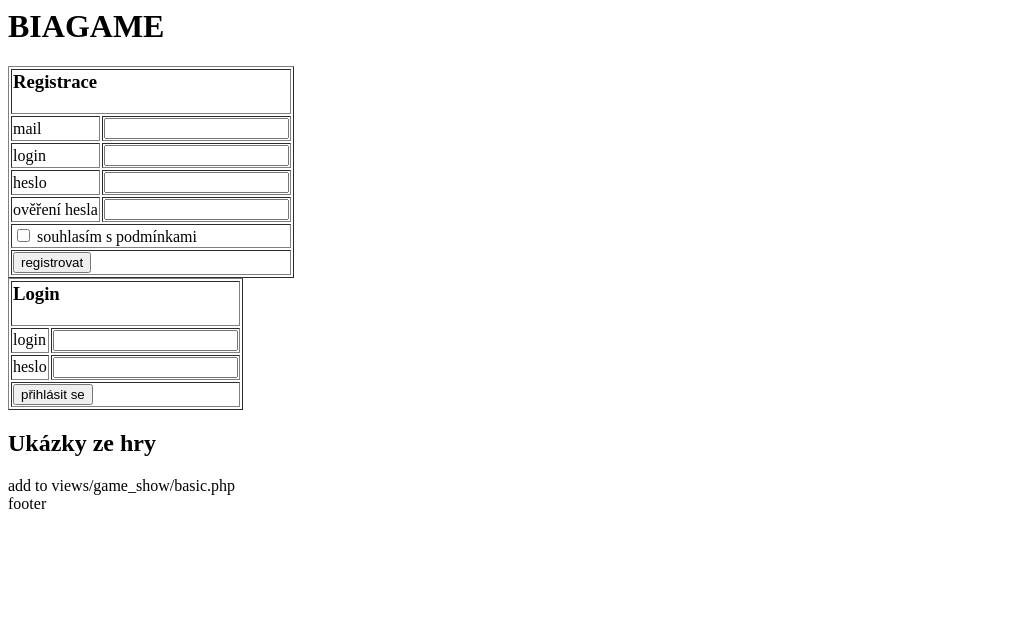
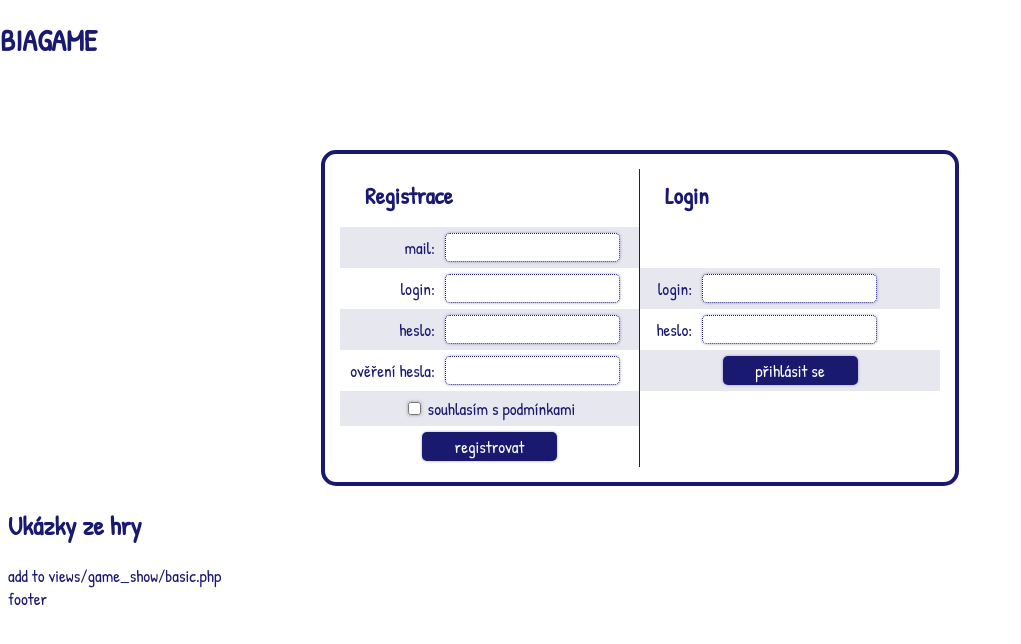
Before and after one commit to ununik/biagame, a PHP site: page /terminal/ in a window 1280 px wide. Shown: the top 644 px of the page, without its empty margins (0-1021 px from the left). Run offline with PHP 8.4, Linux system fonts and the light colour scheme; data comes from the database, SQL or seed files in the repository.

Commit message:
Beginning of designing

```diff
--- a/controllers/home.php
+++ b/controllers/home.php
@@ -3,7 +3,11 @@ $html->addScript('<script src="js/ajax.js"></script>');
 $html->addScript('<script src="js/registration.js"></script>');
 $html->addScript('<script src="js/login.js"></script>');
 
+$html->addCss('<link rel="stylesheet" href="css/unlogHome.css" type="text/css">');
+;
+$html->addContent("<div id='home_forms'>");
 $html->addContent("<div id='status'></div>");
 $html->addContent(include('views/registration/form.php'));
 $html->addContent(include('views/login/form.php'));
+$html->addContent("</div>");
 $html->addContent(include('views/game_show/basic.php'));
--- a/controllers/log/profil.php
+++ b/controllers/log/profil.php
@@ -1,4 +1,7 @@
 <?php
+$equipment = new Equipment();
+
 $html->addContent(include ('views/profil/description.php'));
 $html->addContent(include ('views/profil/storeLink.php'));
 $html->addContent(include ('views/profil/equipment.php'));
+$html->addContent(include ('views/profil/myItems.php'));
--- a/controllers/registrationAjax.php
+++ b/controllers/registrationAjax.php
@@ -1,5 +1,4 @@
 <?php
-print_r($_POST);
 include '../models/config.php';
 include '../models/helpers.php';
 function __autoload($name)
@@ -53,7 +52,7 @@ if($rules == 'false'){
 
 if(count($err) < 1){
 	$registration->createUser($mail, $login, $password);
-	echo 'registrated';
+	echo 'Úspěšně registrováno. Nyní se lze přihlásit';
 }
 
 foreach ($err as $err)
--- /dev/null
+++ b/css/basicPage.css
@@ -0,0 +1,25 @@
+body * {
+	font-size: 17px;
+	font-family: 'Patrick Hand', cursive;
+	color: #191970;
+}
+h1{
+	font-size: 30px;
+}
+h2{
+	font-size: 26px;
+}
+h3{
+	font-size: 23px;
+}
+#headline{
+	position: absolute;
+	top: 0px;
+	left: 0px;
+	width: 100%;
+	height: 150px;
+}
+#content{
+	margin: 150px 0px 0px 0px;
+	width: 100%;
+}
--- /dev/null
+++ b/css/unlogHome.css
@@ -0,0 +1,101 @@
+#home_forms{
+	max-width: 600px;
+	margin: 0px auto;
+	padding: 15px;
+	border: 4px solid #191970;
+	border-radius: 15px;
+	overflow: auto;
+}
+#home_show{
+	clear: both;
+}
+
+#registration_table{
+	float: left;
+	width: 50%;
+	border-collapse: collapse;
+	border-right: 1px solid #191970;
+}
+#registration_table tr:nth-child(even){
+	background-color: rgba(25,25,112, 0.1);
+}
+#registration_table tr td h3{
+	margin: 5px 0px 10px 25px;
+}
+#registration_table tr td{
+	padding: 6px 0px;
+}
+#registration_table tr:nth-child(n+2):nth-child(-n+5) td:nth-child(1){
+	padding-right: 10px;
+	text-align: right;
+}
+#registration_table tr:nth-child(6) td{
+	text-align: center;
+}
+#registration_table tr:nth-child(7) td{
+	text-align: center;
+}
+#registration_table tr:nth-child(7) td input{
+	color: white;
+	background-color: #191970;
+	border: none;
+	padding: 3px 0px;
+	width: 45%;
+}
+#registration_table input{
+	border: 1px dotted #191970;
+	outline: none;
+	border-radius: 5px;
+	padding: 2px 4px;
+	box-shadow: 0px 0px 3px rgba(25,25,112, 0.4);
+}
+#registration_table input:focus{
+	border: 1px solid #191970;
+}
+
+#login_table{
+	float: right;
+	width: 50%;
+	border-collapse: collapse;
+}
+#login_table tr:nth-child(even){
+	background-color: rgba(25,25,112, 0.1);
+}
+#login_table tr td h3{
+	margin: 5px 0px 51px 25px;
+}
+#login_table tr td{
+	padding: 6px 0px;
+}
+#login_table input{
+	border: 1px dotted #191970;
+	outline: none;
+	border-radius: 5px;
+	padding: 2px 4px;
+	box-shadow: 0px 0px 3px rgba(25,25,112, 0.4);
+}
+#login_table input:focus{
+	border: 1px solid #191970;
+}
+#login_table tr:nth-child(n+2):nth-child(-n+3) td:nth-child(1){
+	padding-right: 10px;
+	text-align: right;
+}
+#login_table tr:nth-child(4) td{
+	text-align: center;
+}
+#login_table tr:nth-child(4) td input{
+	color: white;
+	background-color: #191970;
+	border: none;
+	padding: 3px 0px;
+	width: 45%;
+}
+
+#status{
+	background-color: red;
+	color: white;
+}
+#status div{
+	margin: 3px 10px;
+}
--- a/index.php
+++ b/index.php
@@ -18,6 +18,8 @@ if(!isset($_SESSION['profil_id']) || $_SESSION['profil_id']!=""){
 	$profil = new Profil($_SESSION['profil_id']);
 }
 $html = new HTML();
+$html->addCss("<link href='https://fonts.googleapis.com/css?family=Patrick+Hand&subset=latin,latin-ext' rel='stylesheet' type='text/css'>");
+$html->addCss('<link rel="stylesheet" href="css/basicPage.css" type="text/css">');
 
 if($profil->log == false || $profil->getId() == 0)
 {
--- a/models/classes/Connection.class.php
+++ b/models/classes/Connection.class.php
@@ -11,7 +11,7 @@ class Connection
     protected function connect()
     {
         if($_SERVER['HTTP_HOST'] == 'localhost' || $_SERVER['HTTP_HOST'] == '127.0.0.1') {
-            $dbh = new PDO('mysql:host=localhost;dbname=biagame', 'root', '');
+            $dbh = new PDO('mysql:host=localhost;dbname=biagame', 'root', 'Unununium111');
             $dbh->exec("set names utf8");
             return $dbh;
         }else{
--- a/models/classes/HTML.class.php
+++ b/models/classes/HTML.class.php
@@ -3,6 +3,7 @@ class HTML
 {
 	private $getPage = 'home';
 	private $script = '';
+	private $css = '';
 	private $headlineTitle = 'BIAGAME';
 	private $title = 'BIAGAME';
 	private $header = '';
@@ -31,6 +32,15 @@ class HTML
 	public function getScript()
 	{
 		return $this->script;
+	}
+
+	public function addCss($new)
+	{
+		$this->css .= $new;
+	}
+	public function getCss()
+	{
+		return $this->css;
 	}
 
 	public function getHeadlineTitle()
--- a/models/classes/Store.class.php
+++ b/models/classes/Store.class.php
@@ -21,7 +21,7 @@ class Store extends Connection
 		return $items;
 	}
 
-	public function getItemById($id, $level)
+	public function getItemById($id, $level = 100000)
 	{
 		$db = parent::connect();
 		$result = $db->prepare("SELECT * FROM `store_Items` WHERE (`id`=? && `level`<=? && `allowedInStore`=?) ORDER BY `price` DESC ");
--- a/views/game_show/basic.php
+++ b/views/game_show/basic.php
@@ -1,5 +1,6 @@
 <?php
-$container = "<h2>Ukázky ze hry</h2>";
+$container = "<div id='home_show'><h2>Ukázky ze hry</h2>";
 $container .= 'add to views/game_show/basic.php';
+$container .= "</div>";
 
 return $container;
--- a/views/login/form.php
+++ b/views/login/form.php
@@ -1,15 +1,15 @@
 <?php
 $container = '';
-$container .= "<table border='1px'>";
+$container .= "<table id='login_table'>";
 $container .= "<tr>
 		<td colspan='2'><h3>Login</h3></td>
 		</tr>";
 $container .= "<tr>
-		<td><label for='login_registration'>login</label></td>
+		<td><label for='login_registration'>login:</label></td>
 		<td><input type='text' id='login_login'></td>
 		</tr>";
 $container .= "<tr>
-		<td><label for='password_registration'>heslo</label></td>
+		<td><label for='password_registration'>heslo:</label></td>
 		<td><input type='password' id='password_login'></td>
 		</tr>";
 $container .= "<tr>
--- a/views/page.php
+++ b/views/page.php
@@ -6,6 +6,7 @@ return "
     	<title>{$html->getTitle()}</title>
         <meta charset='utf-8'>
         <meta name='viewport' content='width=device-width; initial-scale=1.0'>
+        {$html->getCss()}
         {$html->getScript()}
     </head>
     <body>
--- a/views/registration/form.php
+++ b/views/registration/form.php
@@ -1,23 +1,23 @@
 <?php
 $container = '';
-$container .= "<table border='1px'>";
+$container .= "<table id='registration_table'>";
 $container .= "<tr>
 		<td colspan='2'><h3>Registrace</h3></td>
 		</tr>";
 $container .= "<tr>
-		<td><label for='mail_registration'>mail</label></td>
+		<td><label for='mail_registration'>mail:</label></td>
 		<td><input type='text' id='mail_registration'></td>
 		</tr>";
 $container .= "<tr>
-		<td><label for='login_registration'>login</label></td>
+		<td><label for='login_registration'>login:</label></td>
 		<td><input type='text' id='login_registration'></td>
 		</tr>";
 $container .= "<tr>
-		<td><label for='password_registration'>heslo</label></td>
+		<td><label for='password_registration'>heslo:</label></td>
 		<td><input type='password' id='password_registration'></td>
 		</tr>";
 $container .= "<tr>
-		<td><label for='passwordAgain_registration'>ověření hesla</label></td>
+		<td><label for='passwordAgain_registration'>ověření hesla:</label></td>
 		<td><input type='password' id='passwordAgain_registration'></td>
 		</tr>";
 $container .= "<tr>
```
Also changed, not shown: models/classes/Equipment.class.php (added, +65 -0 lines), views/profil/myItems.php (added, +10 -0 lines).
